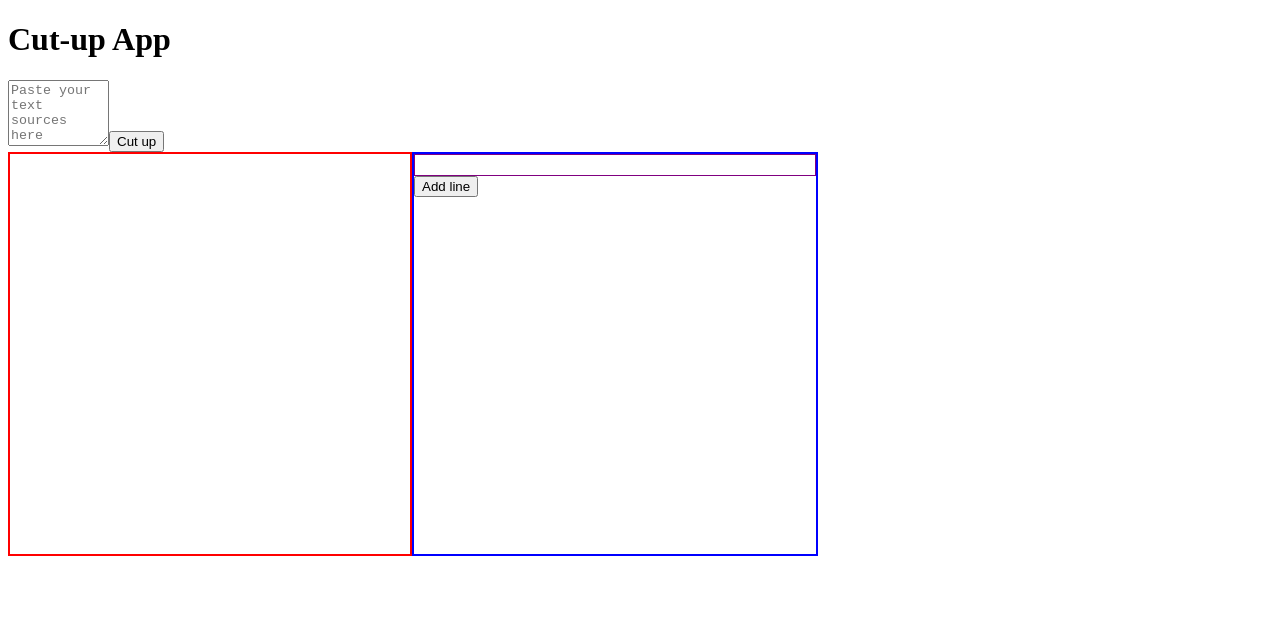
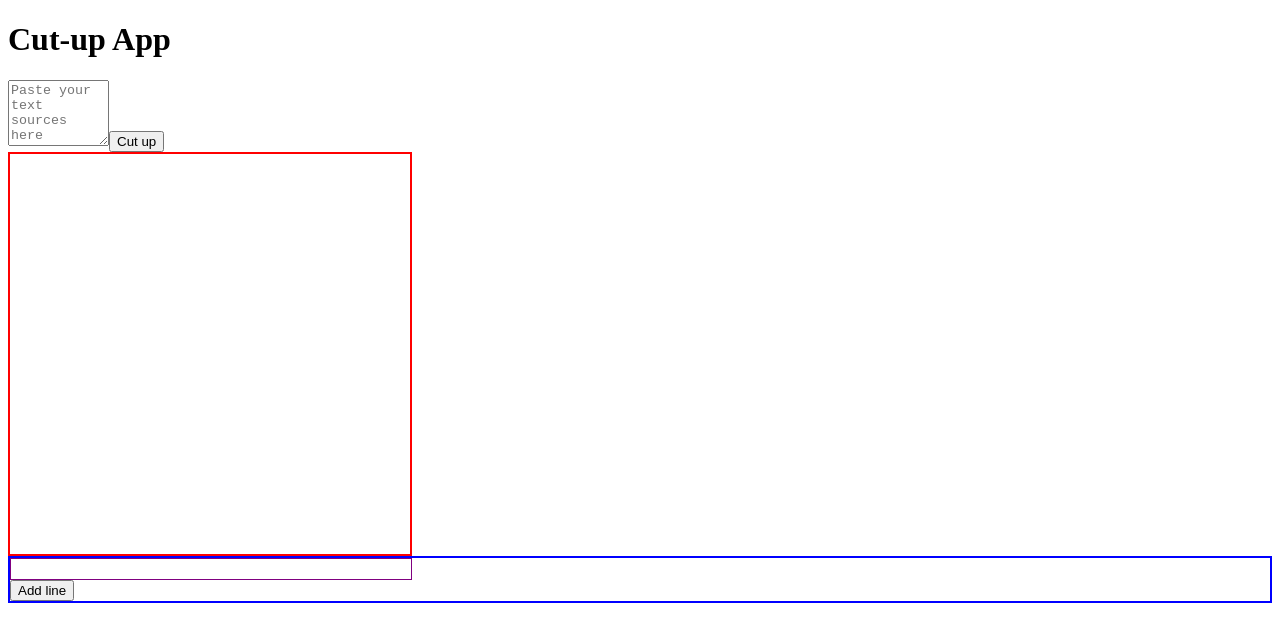
Before and after one commit to charlie-galb/cut-up, a React app: page / in a window 1280 px wide. Shown: the top 642 px of the page. Built offline with nearby package versions, Linux system fonts and the light colour scheme.

Commit message:
Extract styling to scss

```diff
--- a/src/components/CraftingBoard/CraftingBoard.tsx
+++ b/src/components/CraftingBoard/CraftingBoard.tsx
@@ -15,7 +15,7 @@ interface Props {
 
 export const CraftingBoard = (props: Props) => {
     return (
-        <div style={{display: "flex", flexDirection: "row", width: "80%", zIndex: -14 }}>
+        <div className="crafting-container">
             <PasteBoard chunkContainer={props.chunkContainers['chunk-container-1']} />
             <WorkInProgress lineOrder={props.lineOrder} chunkContainers={props.chunkContainers} addLine={props.addLine}/>
         </div>
```
